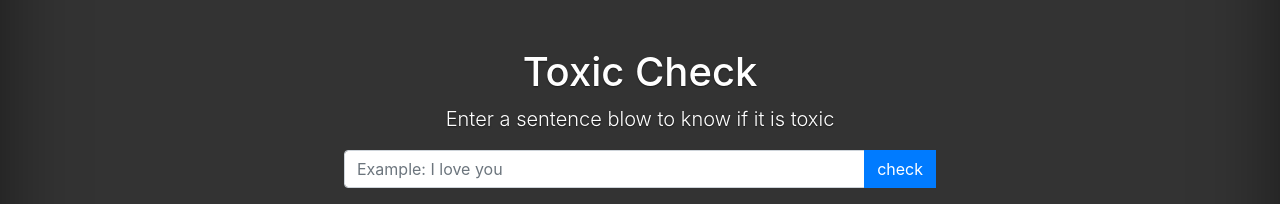
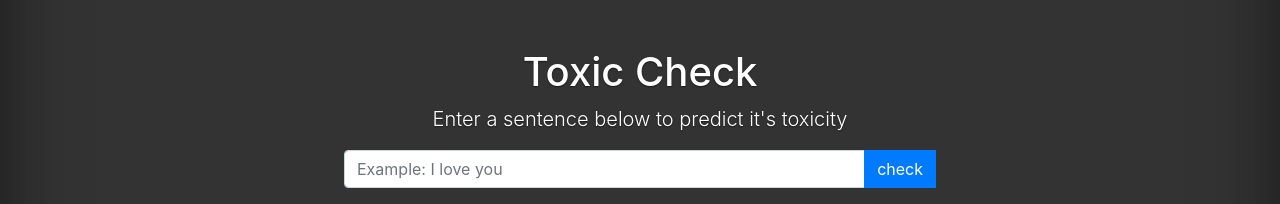
Before and after one commit to kwchiao/antivenom, a Flask app: page /homepage in a window 1280 px wide. Shown: the part 206-410 px from the top of the page. Run offline with Flask 2, Linux system fonts and the light colour scheme; parts of the project's set-up code (start-up, migrations or seed data) failed here and were passed over; some libraries are stand-ins or nearby versions.

Commit message:
fix bspelling error

```diff
--- a/ML_server/templates/demo.html
+++ b/ML_server/templates/demo.html
@@ -41,7 +41,7 @@
 
   <main role="main" class="inner cover">
     <h1 class="cover-heading">Toxic Check</h1>
-    <p class="lead">Enter a sentence blow to know if it is toxic</p>
+    <p class="lead">Enter a sentence below to predict it's toxicity</p>
     <div class="input-group mb-3">
       <input type="text" class="form-control" id="input" placeholder="Example: I love you" aria-label="" aria-describedby="button-addon2">
       <div class="input-group-append">
```
